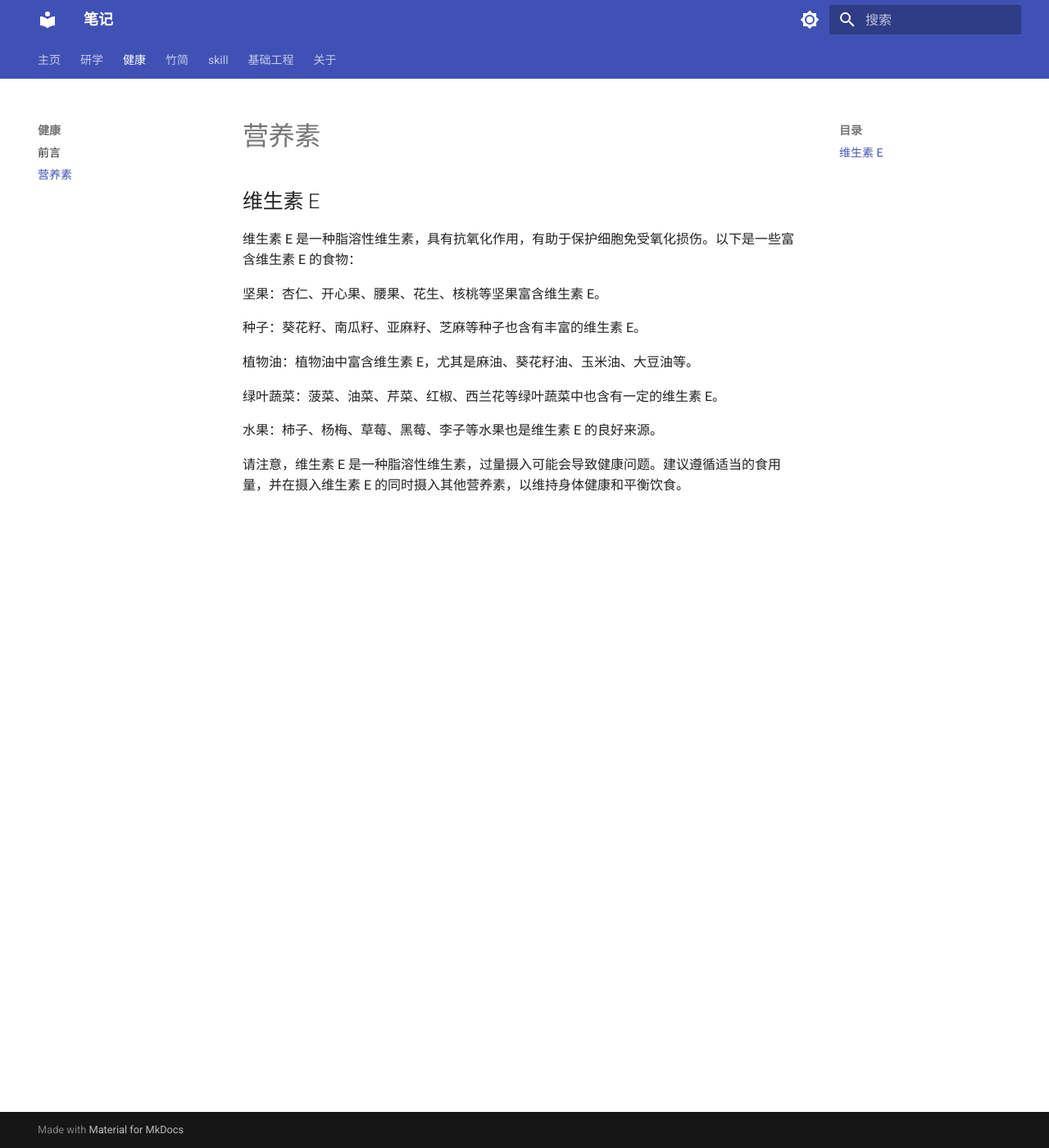
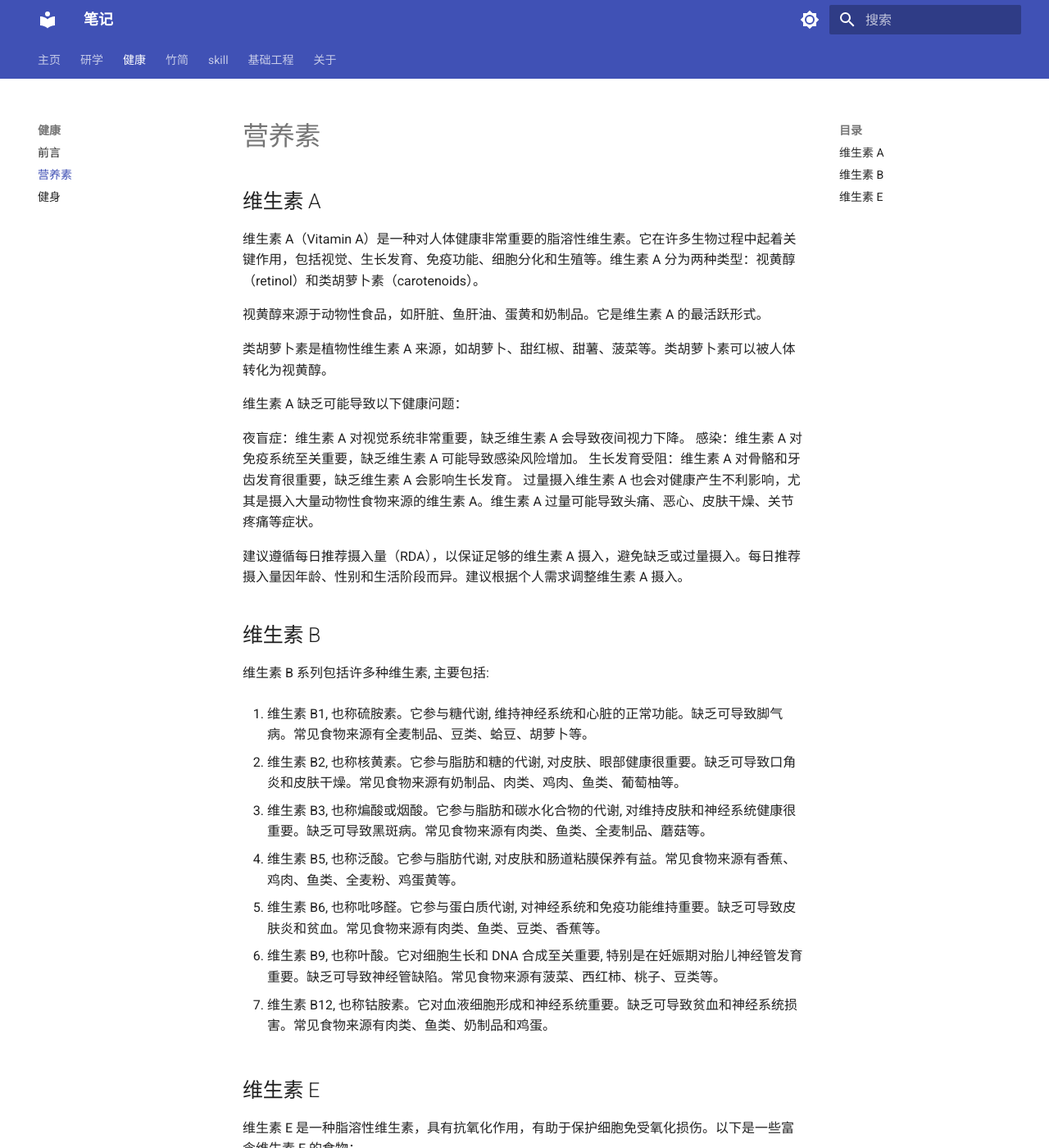
Before and after one commit to dingeral/doc-note, an MkDocs documentation site: the page built from docs/健康/02.md, in a window 1280 px wide and 1400 px high. Shown: the whole window at 82% size. Built offline with MkDocs 1.6.1 and Material for MkDocs 9.7.7, drawn with Linux system fonts in a browser that asks for light colours.

Commit message:
docs📝:

```diff
--- a/docs/健康/02.md
+++ b/docs/健康/02.md
@@ -1,4 +1,39 @@
 # 营养素
+
+## 维生素 A
+
+维生素 A（Vitamin A）是一种对人体健康非常重要的脂溶性维生素。它在许多生物过程中起着关键作用，包括视觉、生长发育、免疫功能、细胞分化和生殖等。维生素 A 分为两种类型：视黄醇（retinol）和类胡萝卜素（carotenoids）。
+
+视黄醇来源于动物性食品，如肝脏、鱼肝油、蛋黄和奶制品。它是维生素 A 的最活跃形式。
+
+类胡萝卜素是植物性维生素 A 来源，如胡萝卜、甜红椒、甜薯、菠菜等。类胡萝卜素可以被人体转化为视黄醇。
+
+维生素 A 缺乏可能导致以下健康问题：
+
+夜盲症：维生素 A 对视觉系统非常重要，缺乏维生素 A 会导致夜间视力下降。
+感染：维生素 A 对免疫系统至关重要，缺乏维生素 A 可能导致感染风险增加。
+生长发育受阻：维生素 A 对骨骼和牙齿发育很重要，缺乏维生素 A 会影响生长发育。
+过量摄入维生素 A 也会对健康产生不利影响，尤其是摄入大量动物性食物来源的维生素 A。维生素 A 过量可能导致头痛、恶心、皮肤干燥、关节疼痛等症状。
+
+建议遵循每日推荐摄入量（RDA），以保证足够的维生素 A 摄入，避免缺乏或过量摄入。每日推荐摄入量因年龄、性别和生活阶段而异。建议根据个人需求调整维生素 A 摄入。
+
+## 维生素 B
+
+维生素 B 系列包括许多种维生素, 主要包括:
+
+1. 维生素 B1, 也称硫胺素。它参与糖代谢, 维持神经系统和心脏的正常功能。缺乏可导致脚气病。常见食物来源有全麦制品、豆类、蛤豆、胡萝卜等。
+
+2. 维生素 B2, 也称核黄素。它参与脂肪和糖的代谢, 对皮肤、眼部健康很重要。缺乏可导致口角炎和皮肤干燥。常见食物来源有奶制品、肉类、鸡肉、鱼类、葡萄柚等。
+
+3. 维生素 B3, 也称煸酸或烟酸。它参与脂肪和碳水化合物的代谢, 对维持皮肤和神经系统健康很重要。缺乏可导致黑斑病。常见食物来源有肉类、鱼类、全麦制品、蘑菇等。
+
+4. 维生素 B5, 也称泛酸。它参与脂肪代谢, 对皮肤和肠道粘膜保养有益。常见食物来源有香蕉、鸡肉、鱼类、全麦粉、鸡蛋黄等。
+
+5. 维生素 B6, 也称吡哆醛。它参与蛋白质代谢, 对神经系统和免疫功能维持重要。缺乏可导致皮肤炎和贫血。常见食物来源有肉类、鱼类、豆类、香蕉等。
+
+6. 维生素 B9, 也称叶酸。它对细胞生长和 DNA 合成至关重要, 特别是在妊娠期对胎儿神经管发育重要。缺乏可导致神经管缺陷。常见食物来源有菠菜、西红柿、桃子、豆类等。
+
+7. 维生素 B12, 也称钴胺素。它对血液细胞形成和神经系统重要。缺乏可导致贫血和神经系统损害。常见食物来源有肉类、鱼类、奶制品和鸡蛋。
 
 ## 维生素 E
 
--- a/mkdocs.yml
+++ b/mkdocs.yml
@@ -119,6 +119,7 @@ nav:
     - 健康:
         - 前言: 健康/01.md
         - 营养素: 健康/02.md
+        - 健身: 健康/03.md
     # - 摘抄:
     #     - Weekly: 摘抄/001.md
     # - Write:
```
Also changed, not shown: docs/健康/01.md (+0 -20 lines), docs/健康/03.md (added, +15 -0 lines), docs/健康/04.md (added, +7 -0 lines), docs/关于/index.md (+3 -1 lines).
